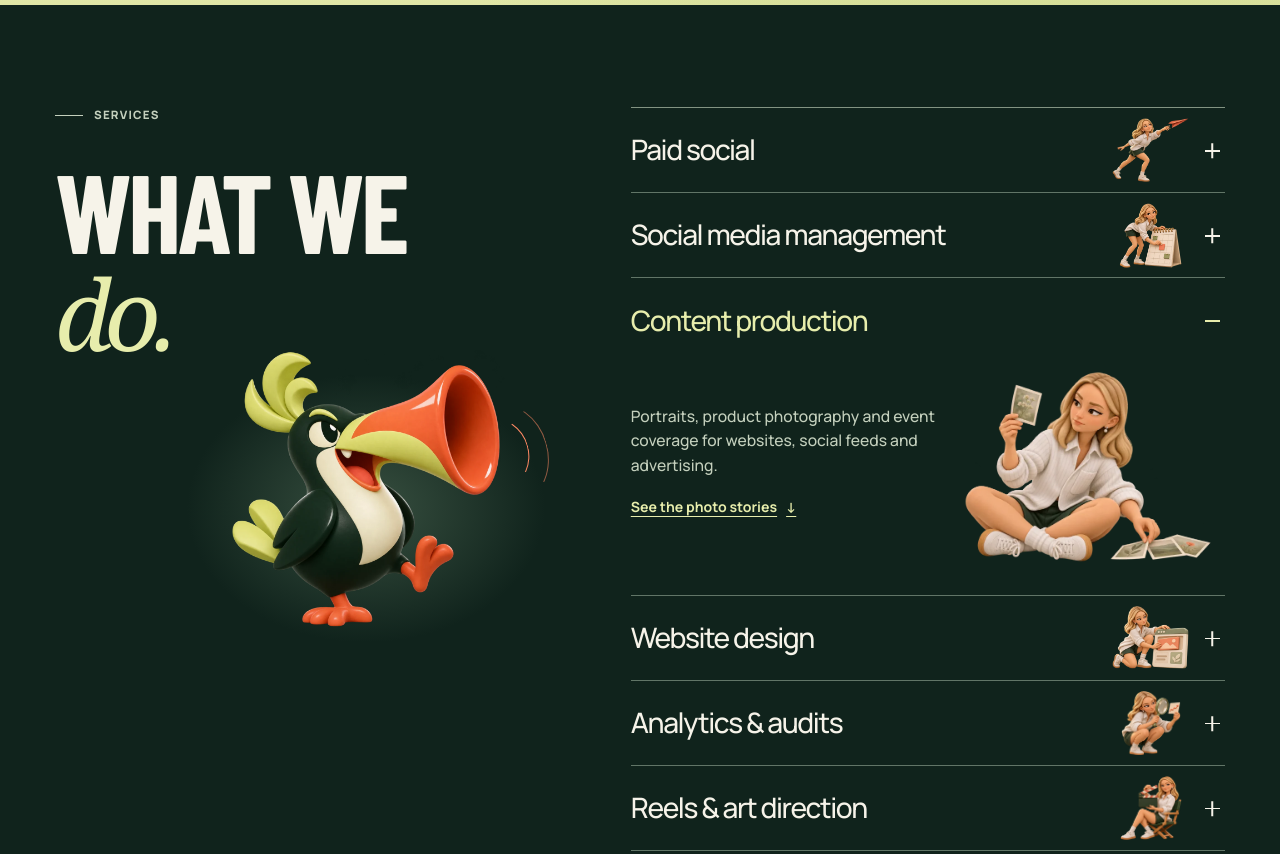
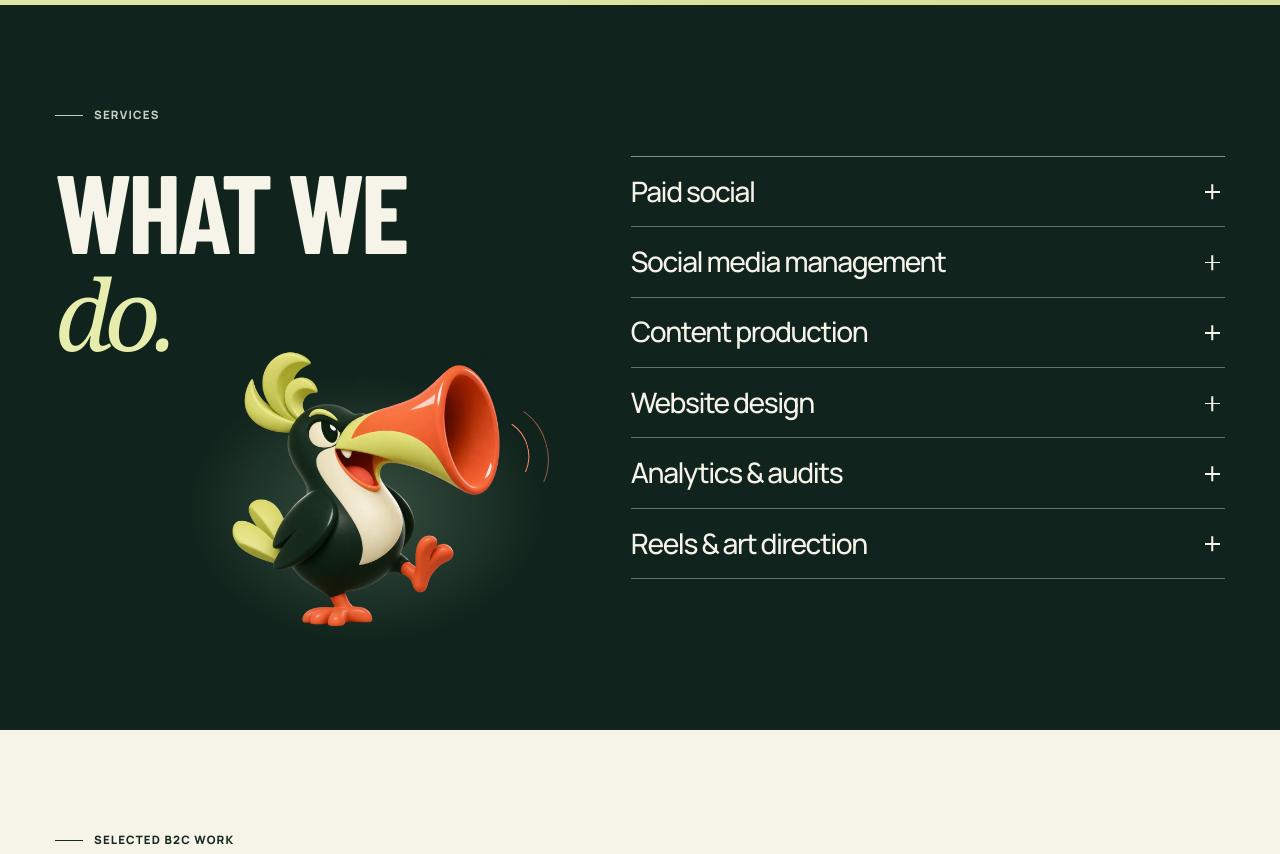
Before and after one commit to scorpochabro-solo/polly, a plain HTML site: page 2027/index.html in a window 1280 px wide. Shown: the part 800-1654 px from the top of the page. Drawn offline with Linux system fonts and the light colour scheme.

Commit message:
Reveal service illustrations only inside expanded rows

```diff
--- a/2027/edition.css
+++ b/2027/edition.css
@@ -100,9 +100,8 @@ nav a:hover, .footer-inner a:hover { text-decoration: underline; text-underline-
 .catalog { align-self: center; min-width: 0; container-type: inline-size; border-top: 1px solid #829382; }
 .catalog details { border-bottom: 1px solid #617567; }
 .catalog summary {
-  --preview: clamp(57px, 13cqw, 96px);
-  position: relative; display: grid; grid-template-columns: minmax(0,1fr) var(--preview); align-items: center;
-  gap: clamp(8px, 2.5cqw, 22px); min-height: calc(20px + var(--preview) * .83); padding: 8px clamp(30px, 6cqw, 48px) 8px 0;
+  position: relative; display: block; min-height: 48px;
+  padding: clamp(16px, 3cqw, 24px) 38px clamp(16px, 3cqw, 24px) 0;
   cursor: pointer; list-style: none; font-size: clamp(1.25rem, 2.2vw, 2.3rem); letter-spacing: -.05em; line-height: 1.2; transition: color .2s;
 }
 .catalog summary::-webkit-details-marker { display: none; }
@@ -110,11 +109,8 @@ nav a:hover, .footer-inner a:hover { text-decoration: underline; text-underline-
 .catalog summary::after { transform: rotate(90deg); transition: transform .2s; }
 .catalog details[open] summary, .catalog summary:focus-visible { color: var(--lime); }
 .catalog details[open] summary::after { transform: none; }
-.service-preview { width: 100%; height: auto; aspect-ratio: 1.2; object-fit: contain; transition: transform .25s var(--ease); }
-.catalog details[open] .service-preview { visibility: hidden; }
 @media (hover: hover) and (pointer: fine) {
   .catalog summary:hover { color: var(--lime); }
-  .catalog summary:hover .service-preview { transform: translateY(-2px) rotate(-3deg); }
 }
 .service-note {
   display: grid; grid-template-columns: minmax(0,1fr) minmax(0,.83fr); gap: clamp(12px, 4cqw, 32px);
--- a/2027/index.html
+++ b/2027/index.html
@@ -18,7 +18,7 @@
   <link rel="preload" href="assets/barlow-condensed-bold.ttf" as="font" type="font/ttf" crossorigin>
   <meta property="og:image:alt" content="Jungle Marketing with an illustrated Polina Lazareva holding her camera.">
   <link rel="preload" href="assets/polina.webp" as="image" type="image/webp">
-  <link rel="stylesheet" href="edition.css?v=service-scenes-1">
+  <link rel="stylesheet" href="edition.css?v=service-scenes-2">
   <script src="edition.js?v=camera-2" defer></script>
 </head>
 <body id="top">
@@ -68,21 +68,21 @@
         </div>
         <div class="catalog">
           <details>
-            <summary><span>Paid social</span><img class="service-preview" src="assets/services/paid-social.webp" width="500" height="417" alt="" loading="lazy" decoding="async"></summary>
+            <summary>Paid social</summary>
             <div class="service-note">
               <p>Reach people on Facebook and VK. We plan campaigns around the action you need, from a first message to a sales enquiry.</p>
               <img class="service-scene" src="assets/services/paid-social.webp" width="500" height="417" loading="lazy" decoding="async" alt="Polina sending a coral paper plane on its way.">
             </div>
           </details>
           <details>
-            <summary><span>Social media management</span><img class="service-preview" src="assets/services/social-media.webp" width="500" height="508" alt="" loading="lazy" decoding="async"></summary>
+            <summary>Social media management</summary>
             <div class="service-note">
               <p>We plan posts, manage your accounts and shape the look of your profile so visitors can see what you offer.</p>
               <img class="service-scene" src="assets/services/social-media.webp" width="500" height="508" loading="lazy" decoding="async" alt="Polina placing a post on her editorial calendar.">
             </div>
           </details>
-          <details open>
-            <summary><span>Content production</span><img class="service-preview" src="assets/polina-prints.webp" width="600" height="465" alt="" loading="lazy" decoding="async"></summary>
+          <details>
+            <summary>Content production</summary>
             <div class="service-note">
               <div><p>Portraits, product photography and event coverage for websites, social feeds and advertising.</p>
                 <a href="#studio">See the photo stories <span aria-hidden="true">↓</span></a>
@@ -91,21 +91,21 @@
             </div>
           </details>
           <details>
-            <summary><span>Website design</span><img class="service-preview" src="assets/services/website-design.webp" width="500" height="408" alt="" loading="lazy" decoding="async"></summary>
+            <summary>Website design</summary>
             <div class="service-note">
               <p>A one-page introduction or a multi-page website that helps visitors explore your offer and get in touch.</p>
               <img class="service-scene" src="assets/services/website-design.webp" width="500" height="408" loading="lazy" decoding="async" alt="Polina fitting a block into a model web page.">
             </div>
           </details>
           <details>
-            <summary><span>Analytics &amp; audits</span><img class="service-preview" src="assets/services/analytics.webp" width="500" height="539" alt="" loading="lazy" decoding="async"></summary>
+            <summary>Analytics &amp; audits</summary>
             <div class="service-note">
               <p id="audit-scope" tabindex="-1">We review your website, traffic and audience needs. That can include a Yandex Metrica review, product and persona maps, or a marketing kit.</p>
               <img class="service-scene" src="assets/services/analytics.webp" width="500" height="539" loading="lazy" decoding="async" alt="Polina inspecting a tiny chart through a magnifying glass.">
             </div>
           </details>
           <details>
-            <summary><span>Reels &amp; art direction</span><img class="service-preview" src="assets/services/reels.webp" width="500" height="516" alt="" loading="lazy" decoding="async"></summary>
+            <summary>Reels &amp; art direction</summary>
             <div class="service-note">
               <p>Short-form video editing, reel covers and highlight artwork, with a visual direction for the whole profile.</p>
               <img class="service-scene" src="assets/services/reels.webp" width="500" height="516" loading="lazy" decoding="async" alt="Polina in a director’s chair with a film clapperboard.">
```
